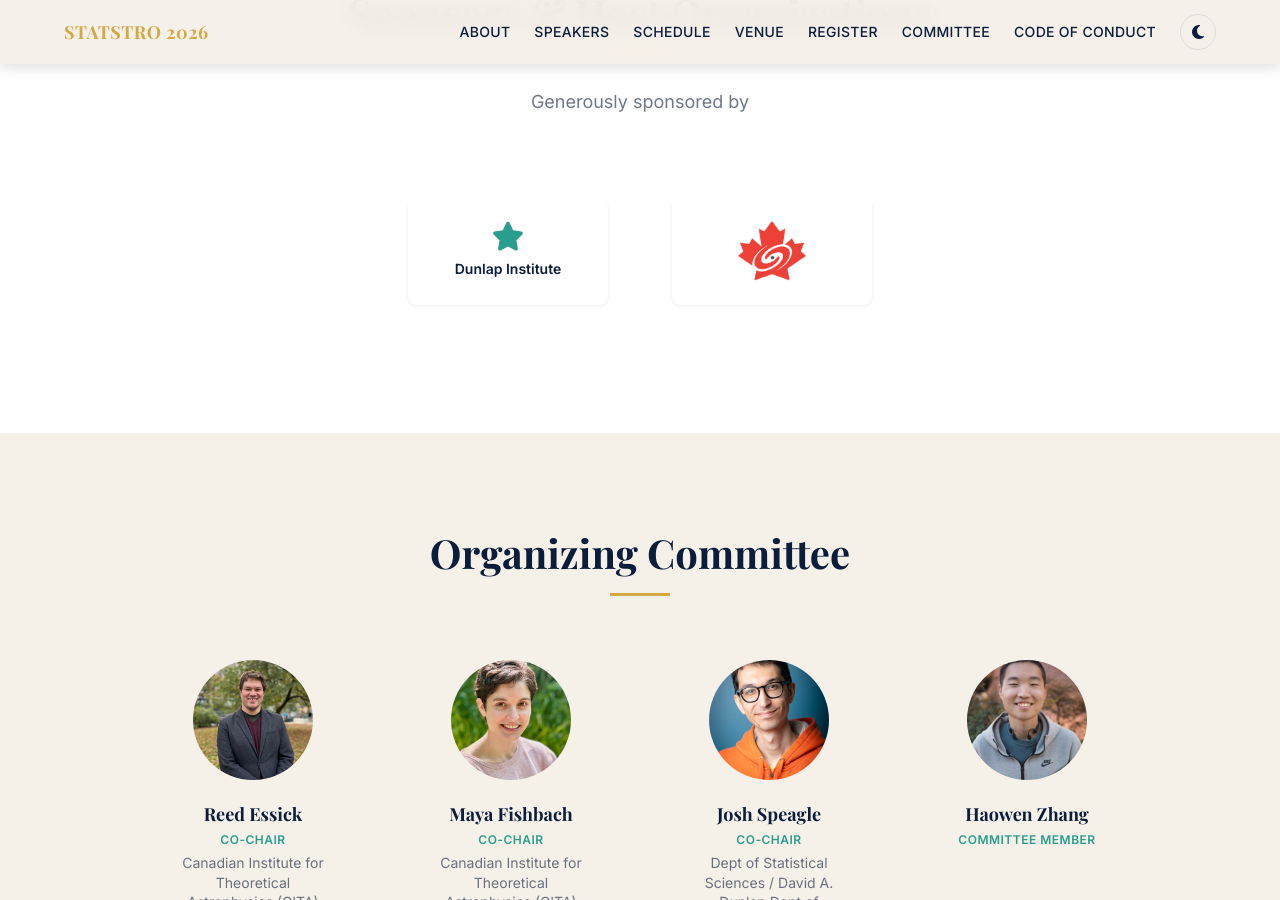
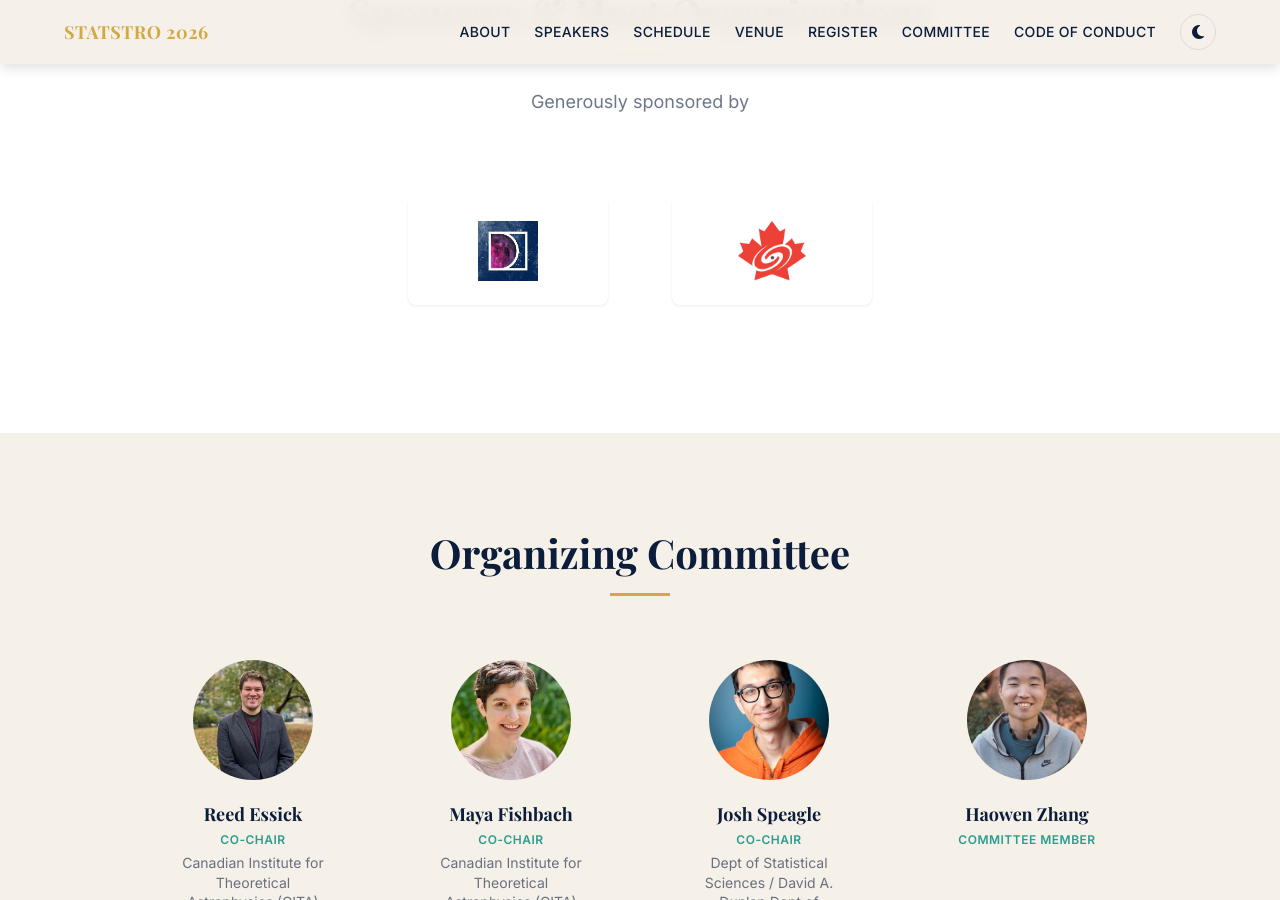
Before and after one commit to joshspeagle/STATSTRO, a Jekyll site: the page built from index.html, in a window 1280 px wide and 900 px high, scrolled down 8582 px. Built offline with Jekyll 4.4.1, drawn with Linux system fonts in a browser that asks for light colours; some web fonts are replaced.

Commit message:
Add Dunlap Institute sponsor logo

```diff
--- a/_data/sponsors.yml
+++ b/_data/sponsors.yml
@@ -1,6 +1,6 @@
 - name: "Dunlap Institute for Astronomy & Astrophysics"
   short_name: "Dunlap Institute"
-  logo: ""
+  logo: "dunlap.jpg"
   icon: "fa-solid fa-star"
   url: "https://www.dunlap.utoronto.ca/"
 
```
Also changed, not shown: assets/images/logos/dunlap.jpg (added).
